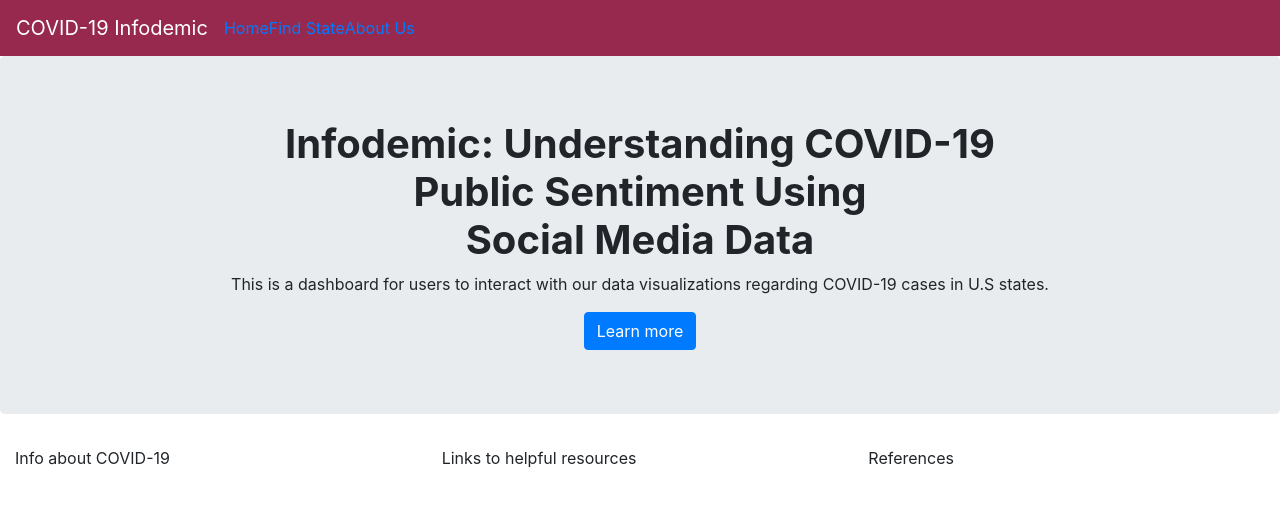
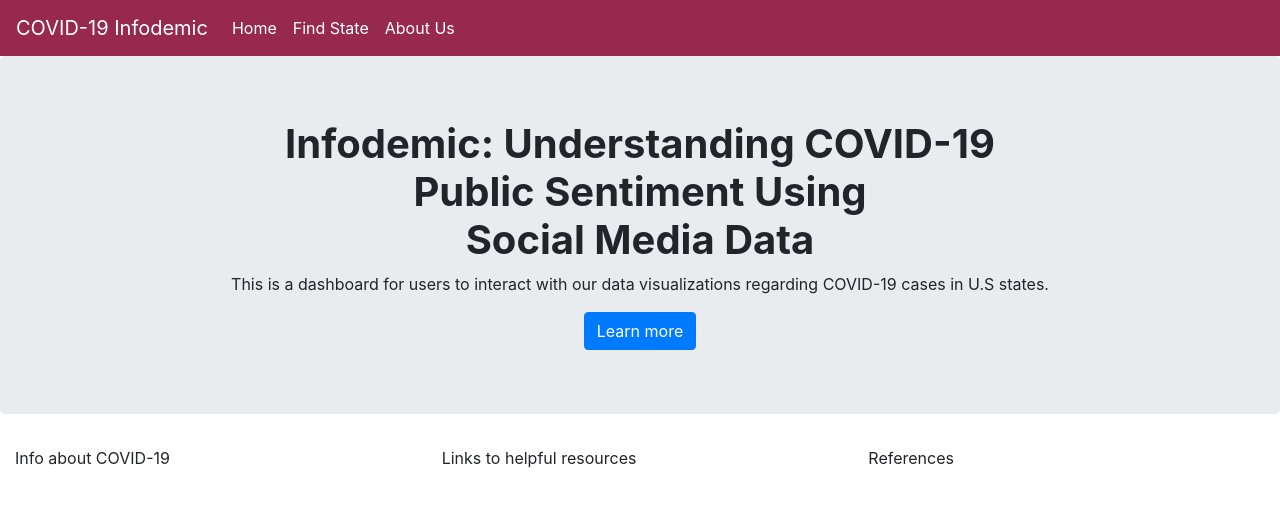
Before and after one commit to christinechye/covid-19-infodemic, a React (Create React App) app: page / in a window 1280 px wide. Shown: the top 506 px of the page. Built offline with nearby package versions, Linux system fonts and the light colour scheme.

Commit message:
fixed framework, navigation, and header

```diff
--- a/src/client/components/NavigationBar.js
+++ b/src/client/components/NavigationBar.js
@@ -9,9 +9,9 @@ const NavigationBar = () => {
     <Navbar variant="dark" style={{backgroundColor: '#97294E'}}>
         <Navbar.Brand href="/">COVID-19 Infodemic</Navbar.Brand>
         <Nav className="mr-auto">
-            <Nav.Item><Link to='/'>Home</Link></Nav.Item>
-            <Nav.Item><Link to='/findstate'>Find State</Link></Nav.Item>
-            <Nav.Item><Link to='/aboutus'>About Us</Link></Nav.Item>
+            <Nav.Item><Nav.Link><Link style={{color: '#FFF'}} to='/'>Home</Link></Nav.Link></Nav.Item>
+            <Nav.Item><Nav.Link><Link style={{color: '#FFF'}} to='/findstate'>Find State</Link></Nav.Link></Nav.Item>
+            <Nav.Item><Nav.Link><Link style={{color: '#FFF'}} to='/aboutus'>About Us</Link></Nav.Link></Nav.Item>
             {/* <Nav.Item><Nav.Link href='/'>Home</Nav.Link></Nav.Item>
             <Nav.Item><Nav.Link href='/findstate'>Find State</Nav.Link></Nav.Item>
             <Nav.Item><Nav.Link href='/aboutus'>About Us</Nav.Link></Nav.Item> */}
```
Also changed, not shown: 1 other file (tests, documents, lock files or other folders).
